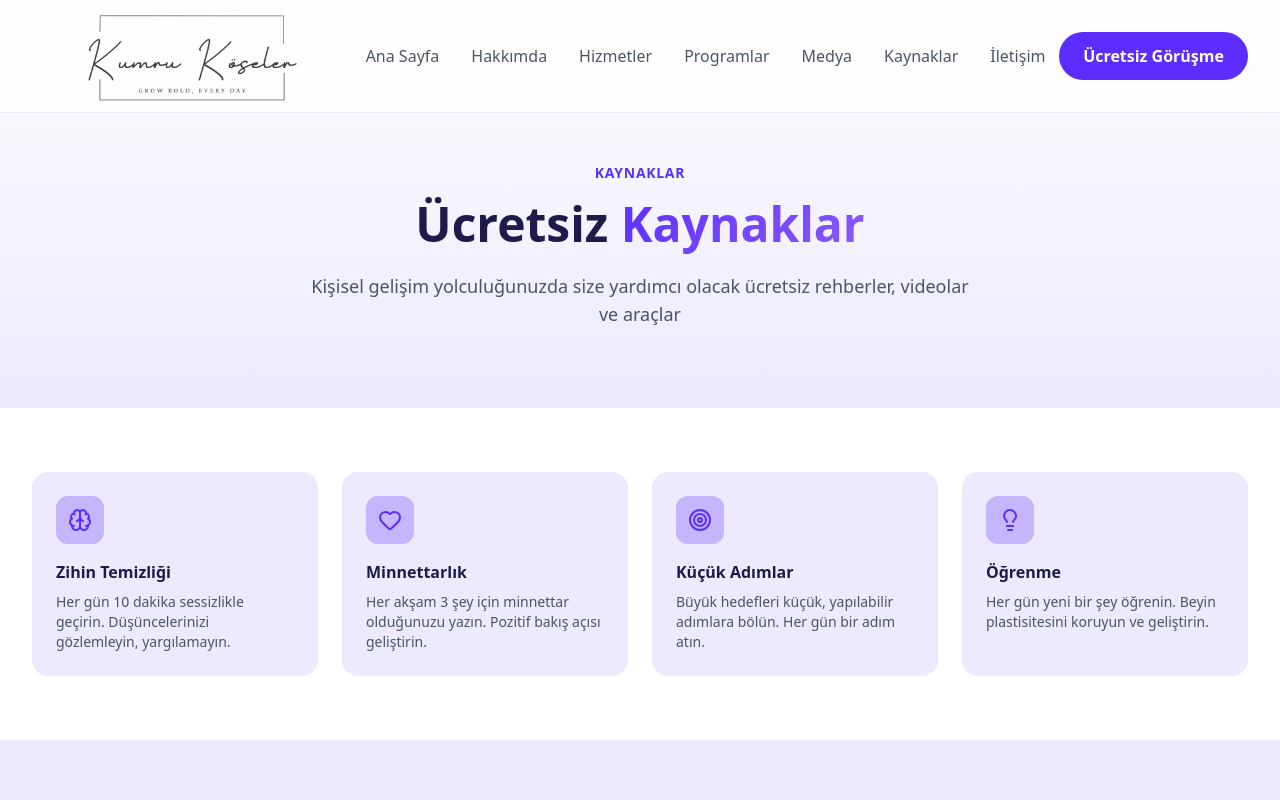
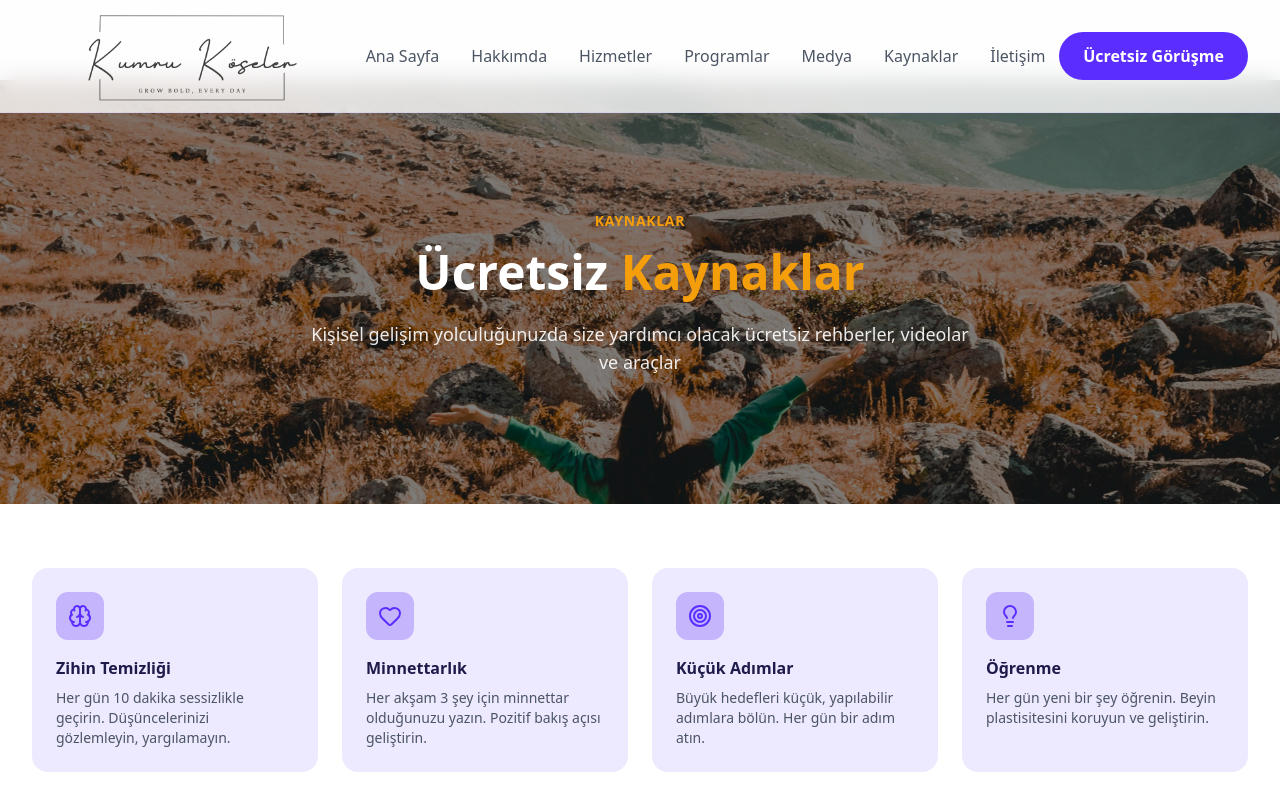
Before and after one commit to metinemredonmez/kumru, a Next.js app: page /kaynaklar in a window 1280 px wide. Shown: the top 800 px of the page. Built offline with nearby package versions, Linux system fonts and the light colour scheme.

Commit message:
Add hero background image to Kaynaklar page

```diff
--- a/src/app/kaynaklar/page.tsx
+++ b/src/app/kaynaklar/page.tsx
@@ -110,20 +110,25 @@ export default function ResourcesPage() {
       <Header />
       <main className="pt-20">
         {/* Hero Section */}
-        <section className="py-20 gradient-soft">
-          <div className="max-w-7xl mx-auto px-4 sm:px-6 lg:px-8 text-center">
+        <section className="py-32 relative overflow-hidden">
+          <div
+            className="absolute inset-0 bg-cover bg-center"
+            style={{ backgroundImage: "url('/kaynaklar-bg.jpg')" }}
+          />
+          <div className="absolute inset-0 bg-black/50" />
+          <div className="max-w-7xl mx-auto px-4 sm:px-6 lg:px-8 text-center relative z-10">
             <motion.div
               initial={{ opacity: 0, y: 20 }}
               animate={{ opacity: 1, y: 0 }}
               transition={{ duration: 0.6 }}
             >
-              <span className="text-[var(--indigo)] font-semibold tracking-wider uppercase text-sm">
+              <span className="text-[var(--amber)] font-semibold tracking-wider uppercase text-sm">
                 Kaynaklar
               </span>
-              <h1 className="text-4xl md:text-5xl font-bold text-[var(--dark)] mt-4 mb-6">
-                Ücretsiz <span className="text-gradient">Kaynaklar</span>
+              <h1 className="text-4xl md:text-5xl font-bold text-white mt-4 mb-6">
+                Ücretsiz <span className="text-[var(--amber)]">Kaynaklar</span>
               </h1>
-              <p className="text-lg text-[var(--text-body)] max-w-2xl mx-auto">
+              <p className="text-lg text-white/90 max-w-2xl mx-auto">
                 Kişisel gelişim yolculuğunuzda size yardımcı olacak ücretsiz
                 rehberler, videolar ve araçlar
               </p>
```
Also changed, not shown: public/kaynaklar-bg.jpg (added).
